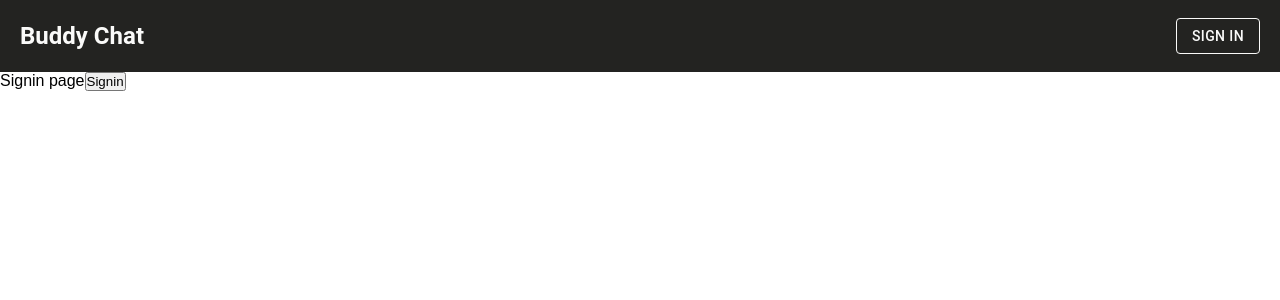
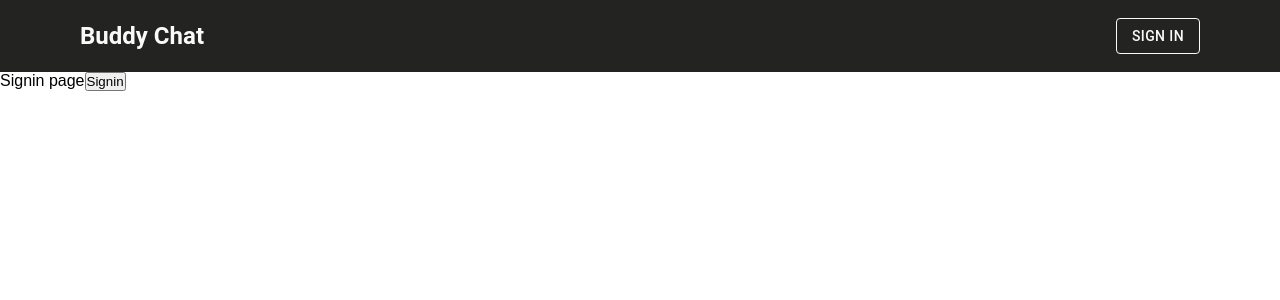
Before and after one commit to stedmanonlinedesigns/just-chat, a Next.js app: page /sign-in in a window 1280 px wide. Shown: the top 300 px of the page. Built offline with nearby package versions, Linux system fonts and the light colour scheme; no server answers; what @mui/material-nextjs would draw is missing.

Commit message:
chore(): added reponsive padding and something else

```diff
--- a/src/app/components/chatroom/ChatroomDisplay.tsx
+++ b/src/app/components/chatroom/ChatroomDisplay.tsx
@@ -42,9 +42,9 @@ const ChatroomDisplay = ({ messages }: ChatroomDisplayProps) => {
     <Box
       ref={containerRef}
       component={"ul"}
+      px={{ xs: 2.5, sm: 5, md: 10 }}
       sx={{
         pt: 2.5,
-        px: 2.5,
         display: "flex",
         flexDirection: "column",
         gap: 2,
--- a/src/app/components/chatroom/ChatroomForm.tsx
+++ b/src/app/components/chatroom/ChatroomForm.tsx
@@ -22,17 +22,16 @@ const ChatroomForm = ({ value, onChange, onSubmit }: ChatroomFormProps) => {
   return (
     <Box
       component={"form"}
+      px={{ xs: 2.5, sm: 5, md: 10 }}
       sx={{
         pt: 3,
         pb: 3,
-        px: 2.5,
         display: "flex",
         justifyContent: "space-between",
         alignItems: "center",
         background: "#1C1C1B",
         flexShrink: 0,
         minHeight: "80px",
-        // border: "2px solid orange",
       }}
       //TODO: Fix this
       onSubmit={(e) => handleOnSubmit(e)}
--- a/src/app/components/header/Header.tsx
+++ b/src/app/components/header/Header.tsx
@@ -48,7 +48,7 @@ const Header = () => {
   return (
     <Box
       component="header"
-      px={2.5}
+      px={{ xs: 2.5, sm: 5, md: 10 }}
       display={"flex"}
       justifyContent={"space-between"}
       alignItems={"center"}
```
